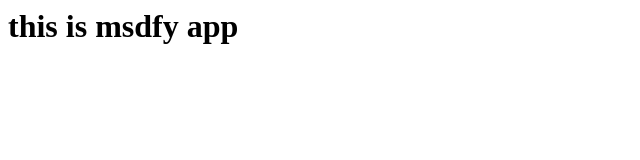
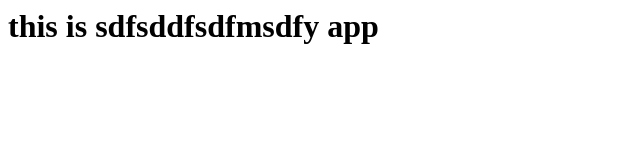
Before and after one commit to davidrazidlo/baconclicker, a plain HTML site: page index.html in a window 1280 px wide. Shown: the whole page, without its empty margins (0-640 px from the left). Drawn offline with Linux system fonts and the light colour scheme.

Commit message:
Initial commit

```diff
--- a/index.html
+++ b/index.html
@@ -15,16 +15,16 @@ xmlns="http://www.w3.org/TR/REC-html40">
  <o:DocumentProperties>
   <o:Author>SRX-2000</o:Author>
   <o:LastAuthor>SRX-2000</o:LastAuthor>
-  <o:Revision>2</o:Revision>
+  <o:Revision>3</o:Revision>
   <o:TotalTime>0</o:TotalTime>
   <o:Created>2018-01-05T03:30:00Z</o:Created>
-  <o:LastSaved>2018-01-05T03:30:00Z</o:LastSaved>
+  <o:LastSaved>2018-01-05T03:40:00Z</o:LastSaved>
   <o:Pages>1</o:Pages>
-  <o:Words>2</o:Words>
-  <o:Characters>16</o:Characters>
+  <o:Words>4</o:Words>
+  <o:Characters>24</o:Characters>
   <o:Lines>1</o:Lines>
   <o:Paragraphs>1</o:Paragraphs>
-  <o:CharactersWithSpaces>17</o:CharactersWithSpaces>
+  <o:CharactersWithSpaces>27</o:CharactersWithSpaces>
   <o:Version>14.00</o:Version>
  </o:DocumentProperties>
  <o:OfficeDocumentSettings>
@@ -52,6 +52,7 @@ xmlns="http://www.w3.org/TR/REC-html40">
    <w:BreakWrappedTables/>
    <w:SplitPgBreakAndParaMark/>
   </w:Compatibility>
+  <w:BrowserLevel>MicrosoftInternetExplorer4</w:BrowserLevel>
   <m:mathPr>
    <m:mathFont m:val="Cambria Math"/>
    <m:brkBin m:val="before"/>
@@ -411,7 +412,8 @@ div.WordSection1
 
 <div class=WordSection1>
 
-<h1><span style='mso-fareast-font-family:"Times New Roman"'>this is msdfy app<o:p></o:p></span></h1>
+<h1><span style='mso-fareast-font-family:"Times New Roman"'>this is sdfsddfsdfmsdfy
+app<o:p></o:p></span></h1>
 
 </div>
 
```
